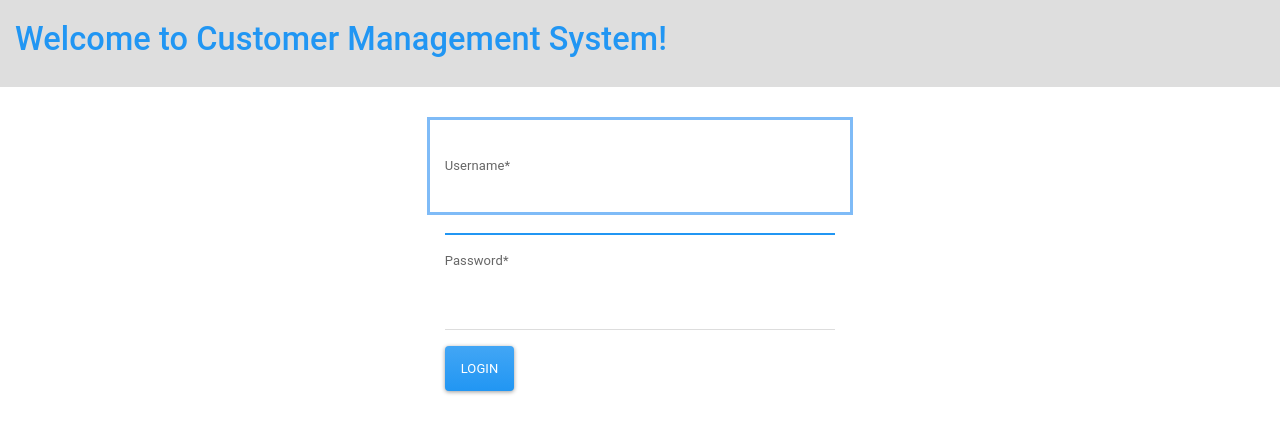
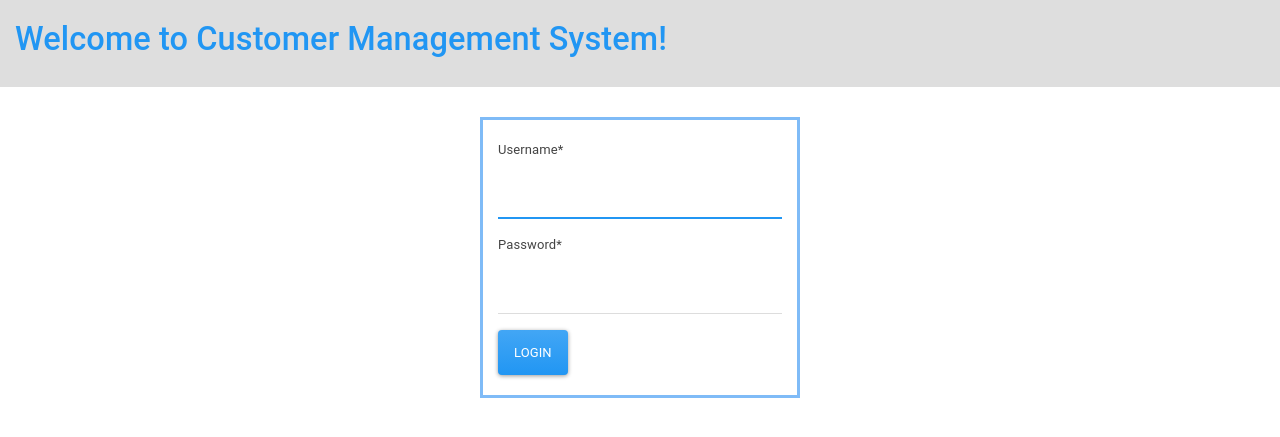
Before and after one commit to chitkokooo/customer-management-system, a Django app: page /accounts/login/ in a window 1280 px wide. Shown: the top 437 px of the page. Run offline with Django 3.2, Linux system fonts and the light colour scheme; some libraries are stand-ins or nearby versions.

Commit message:
change loginbox style

```diff
--- a/cms/templates/registration/login.html
+++ b/cms/templates/registration/login.html
@@ -27,14 +27,14 @@
 							<a href="{% url 'customers:change-password' %}" class="dropdown-item"><i class="fa fa-key" aria-hidden="true"></i> Change Password</a>
 							<a href="{% url 'logout' %}?next={{ request.path }}" class="dropdown-item"><i class="fa fa-sign-out-alt" aria-hidden="true"></i> Logout</a>
 						</div>
-					  </div>
+					</div>
 				</div>
 				{% endif %}
 				<h1><a href="{% url 'customers:customer-list' %}">Welcome to Customer Management System!</a></h1>
 			</div>
 		</div>
 		<div class="row justify-content-md-center">
-			<div class="col-md-4 align-self-center login-box">
+			<div class="col-md-3 align-self-center login-box">
 				{% if form.errors %}
 					<p class="text-danger">Your username and password didn't match. Please try again.</p>
 				{% endif %}
@@ -47,7 +47,7 @@
 					{% endif %}
 				{% endif %}
 
-				<form action="{% url 'login' %}" method="POST" class="form-control">
+				<form action="{% url 'login' %}" method="POST" class="form">
 					{% csrf_token %}
 					{{ form|crispy }}
 					<input type="submit" name="submit" value="Login" class="btn btn-primary">
```
